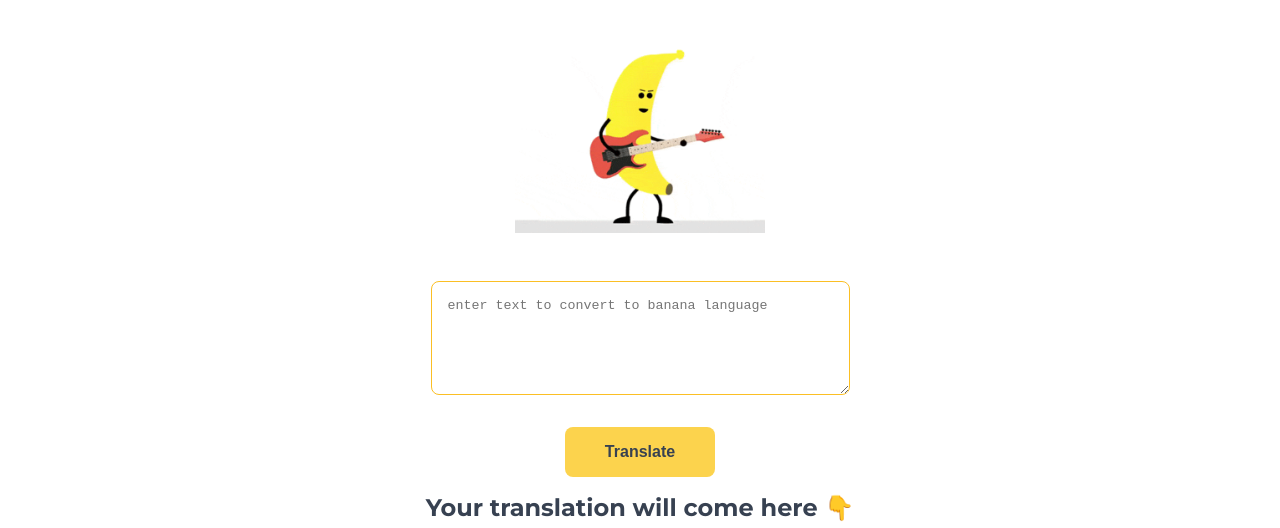
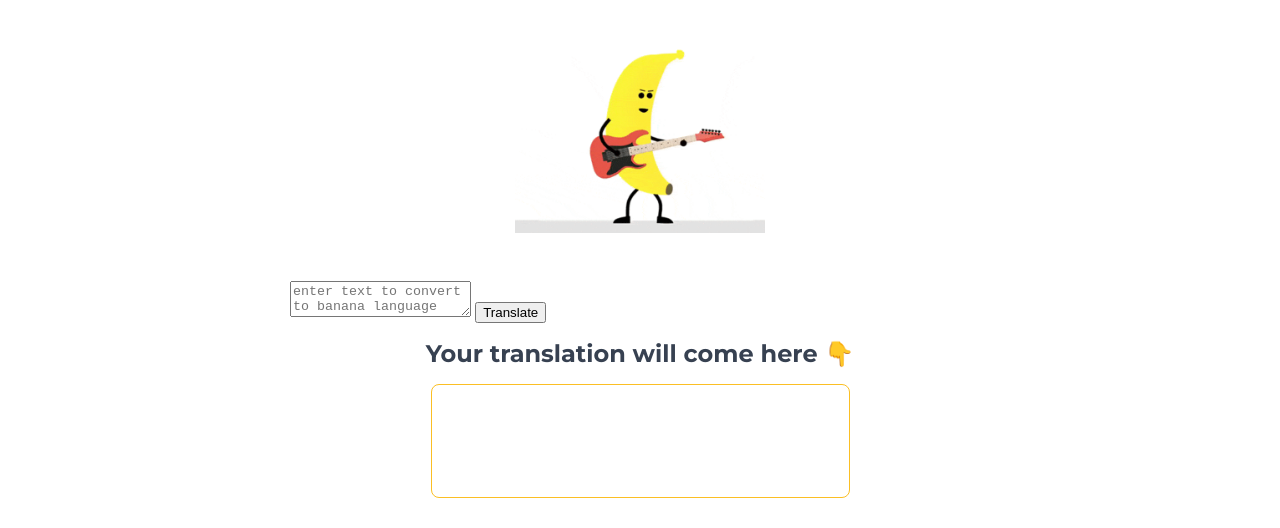
Before and after one commit to vanshitalavange/Banana-talk, a plain HTML site: page index.html in a window 1280 px wide. Shown: the part 99-627 px from the top of the page. Drawn offline with Linux system fonts and the light colour scheme.

Commit message:
Update index.html

```diff
--- a/index.html
+++ b/index.html
@@ -17,11 +17,10 @@
       </header>
 
       <textarea
-        class="input-text"
         id="txt-input"
         placeholder="enter text to convert to banana language"
       ></textarea>
-      <button class="translate-button" id="btn-translate">Translate</button>
+      <button id="btn-translate">Translate</button>
       <div class="output">Your translation will come here 👇</div>
       <div id="output"></div>
     </div>
```
